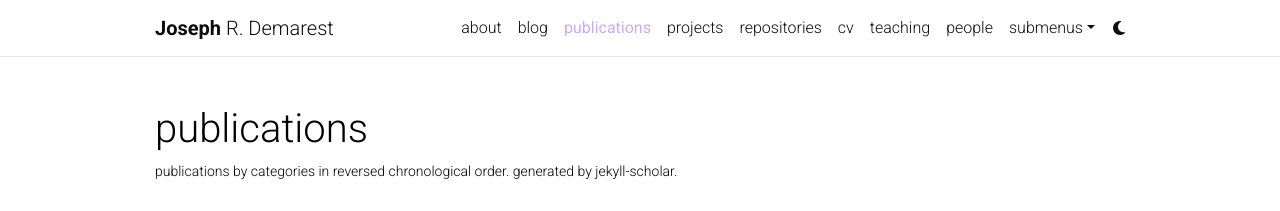
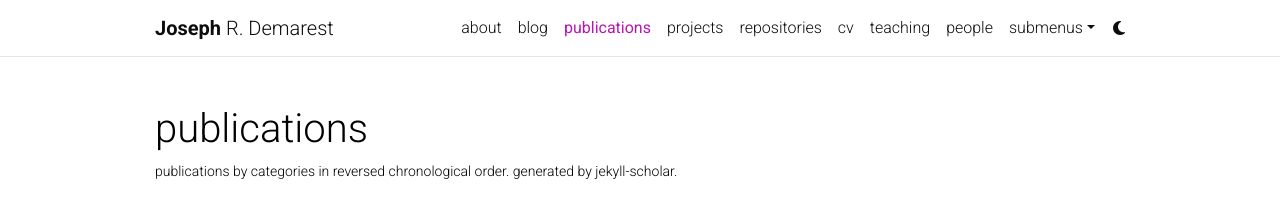
Before and after one commit to JosephDemarest/josephdemarest.github.io, a Jekyll site: the page built from _pages/publications.md, in a window 1280 px wide. Shown: the top 211 px of the page. Built offline with Jekyll 4.4.1, drawn with Linux system fonts in a browser that asks for light colours; comment, search, counter and statistics services are not loaded; a style sheet for code colours, icons or effects is not loaded; grey boxes are pictures that could not be loaded.

Commit message:
update colors

```diff
--- a/_sass/_variables.scss
+++ b/_sass/_variables.scss
@@ -1,38 +1,39 @@
-// Catppuccin Mocha for dark mode
-// Catppuccin Latte for light mode
-// Variables maintain original names for compatibility
+/*******************************************************************************
+ * Variables used throughout the theme.
+ * To adjust anything, simply edit the variables below and rebuild the theme.
+ ******************************************************************************/
 
-// Colors - using Mauve as a base where it makes sense
-$red-color:           #f38ba8 !default; // Mocha Red for dark, Latte Red for light
-$red-color-dark:      #eba0ac !default; // Mocha Maroon for dark, Latte Maroon for light
-$orange-color:        #fab387 !default; // Mocha Peach for dark, Latte Peach for light
-$blue-color:          #89b4fa !default; // Mocha Blue for dark, Latte Blue for light
-$blue-color-dark:     #74c7ec !default; // Mocha Sapphire for dark, Latte Sapphire for light
-$cyan-color:          #94e2d5 !default; // Mocha Teal for dark, Latte Teal for light
-$light-cyan-color:    lighten($cyan-color, 25%) !default;
-$green-color:         #a6e3a1 !default; // Mocha Green for dark, Latte Green for light
-$green-color-lime:    #B7D12A !default; // Similar across both themes
-$green-color-dark:    #40a02b !default; // Latte Green for light, darken for dark
-$green-color-light:   #ddffdd !default; // Light green for both themes
-$green-color-bright:  #11D68B !default; // Bright variant for both themes
-$purple-color:        #cba6f7 !default; // Mocha Mauve for dark, Latte Mauve for light
-$light-purple-color:  lighten($purple-color, 25%) !default;
-$pink-color:          #f5c2e7 !default; // Mocha Pink for dark, Latte Pink for light
-$pink-color-light:    #ffdddd !default; // Light pink for both themes
-$yellow-color:        #f9e2af !default; // Mocha Yellow for dark, Latte Yellow for light
+// Colors
+$red-color:           #FF3636 !default;
+$red-color-dark:      #B71C1C !default;
+$orange-color:        #F29105 !default;
+$blue-color:          #0076df !default;
+$blue-color-dark:     #00369f !default;
+$cyan-color:          #2698BA !default;
+$light-cyan-color:    lighten($cyan-color, 25%);
+$green-color:         #00ab37 !default;
+$green-color-lime:    #B7D12A !default;
+$green-color-dark:    #009f06 !default;
+$green-color-light:   #ddffdd !default;
+$green-color-bright:  #11D68B !default;
+$purple-color:        #B509AC !default;
+$light-purple-color:  lighten($purple-color, 25%);
+$pink-color:          #f92080 !default;
+$pink-color-light:    #ffdddd !default;
+$yellow-color:        #efcc00 !default;
 
-// Greys - transition between light and dark themes
-$grey-color:          #828282 !default; // A neutral grey for both themes
-$grey-color-light:    lighten($grey-color, 40%) !default;
-$grey-color-dark:     #1C1C1D !default; // Darker for dark mode, slightly lighter for light mode
-$grey-900:            #212529 !default; // Dark base for both themes
+$grey-color:          #828282 !default;
+$grey-color-light:    lighten($grey-color, 40%);
+$grey-color-dark:     #1C1C1D;
+$grey-900:            #212529;
 
-$white-color: #ffffff !default; // White for both themes
-$black-color: #000000 !default; // Black for both themes
+$white-color: #ffffff !default;
+$black-color: #000000 !default;
 
 // Theme colors
-$code-bg-color-light: rgba($purple-color, 0.05) !default; // Light theme code background
-$code-bg-color-dark:  #313244 !default; // Dark theme code background (Mocha Base)
+
+$code-bg-color-light:     rgba($purple-color, 0.05);
+$code-bg-color-dark:      #2c3237 !default;
 
 // Font awesome location
 $fa-font-path: "../webfonts";
```
